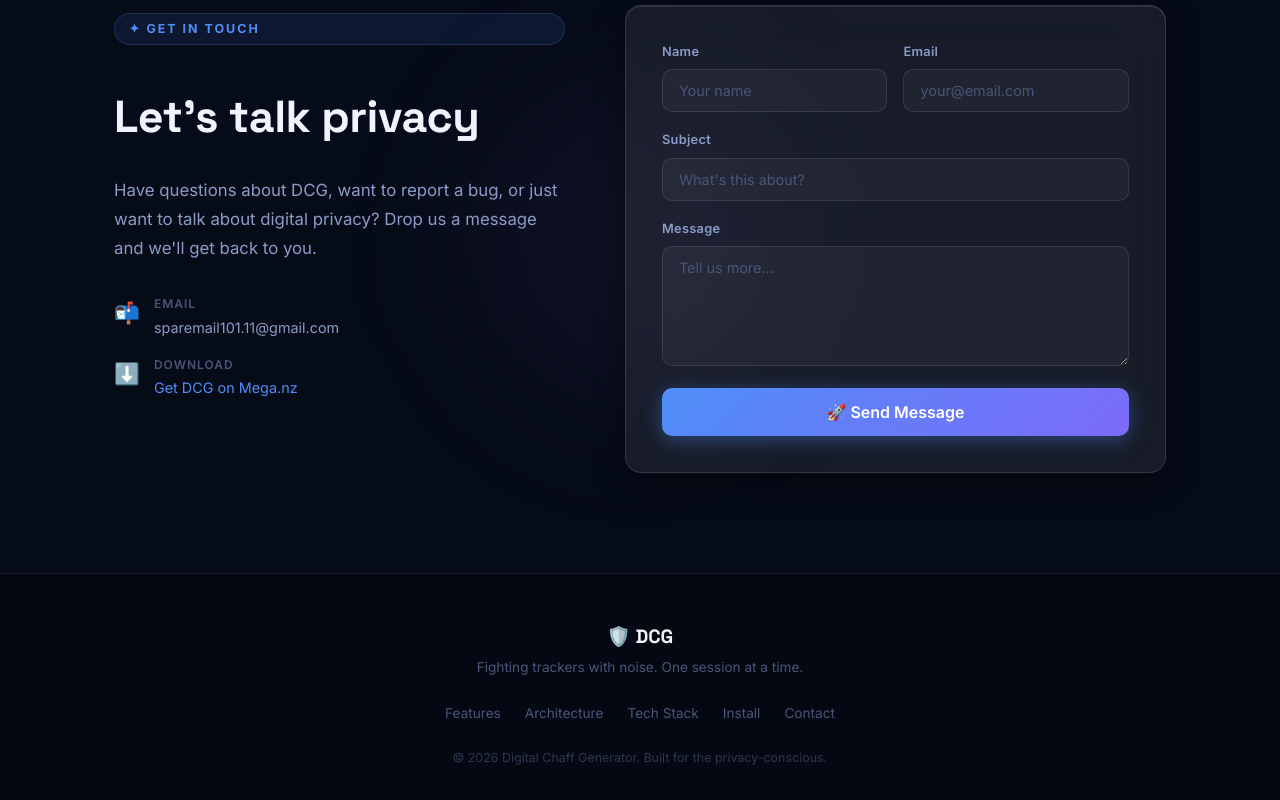
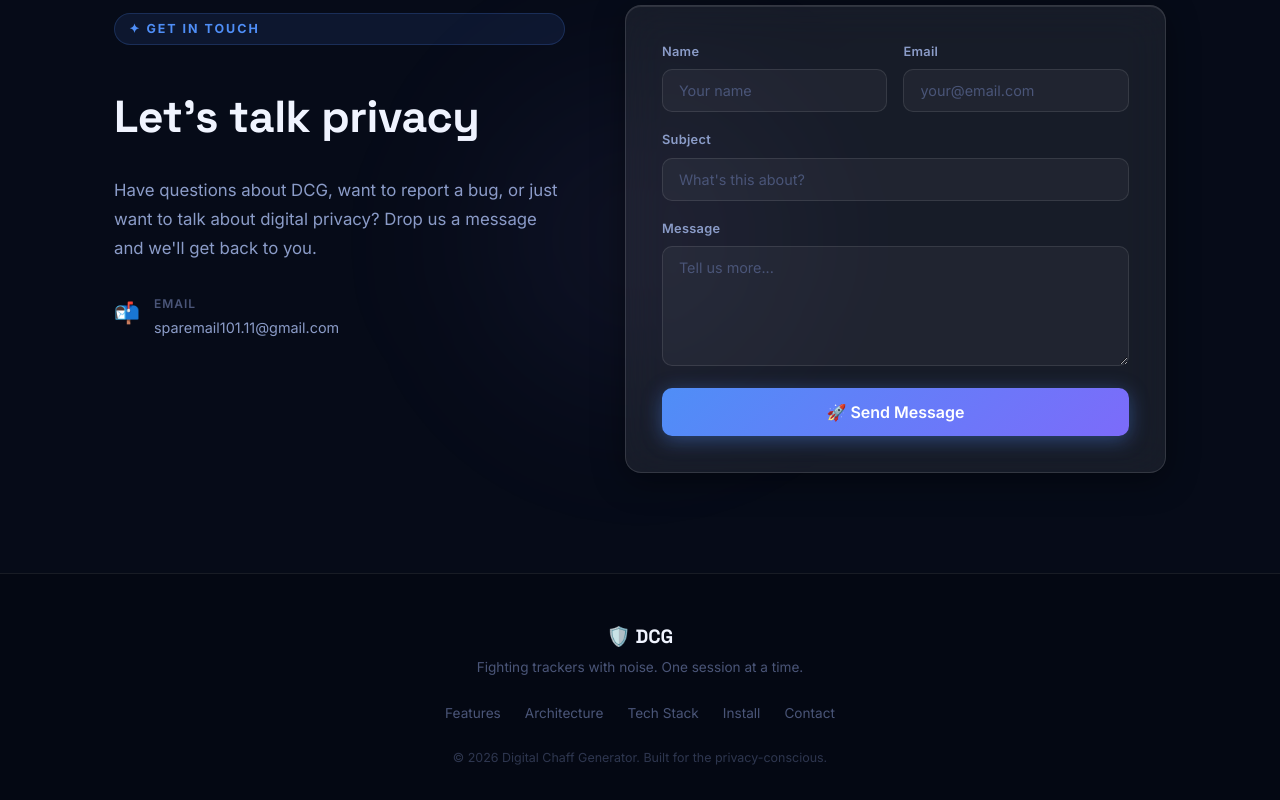
Before and after one commit to rajghorpade28/dcgLandingPage, a React (Vite) app: page / in a window 1280 px wide. Shown: the part 5974-6774 px from the top of the page. Built offline with nearby package versions, Linux system fonts and the light colour scheme.

Commit message:
Remove Mega.nz direct link from contact; downloads via Install buttons only

```diff
--- a/src/components/Contact.jsx
+++ b/src/components/Contact.jsx
@@ -51,20 +51,6 @@ export default function Contact() {
               <div>
                 <p className="contact__info-label">Email</p>
                 <p className="contact__info-value">sparemail101.11@gmail.com</p>
-              </div>
-            </div>
-            <div className="contact__info-item">
-              <span className="contact__info-icon">⬇️</span>
-              <div>
-                <p className="contact__info-label">Download</p>
-                <a
-                  className="contact__info-value contact__info-link"
-                  href="https://mega.nz/folder/Ym1CWZzB#BTGeC7ZN5lD2Y7Jnwb8Ueg"
-                  target="_blank"
-                  rel="noreferrer"
-                >
-                  Get DCG on Mega.nz
-                </a>
               </div>
             </div>
           </div>
```
